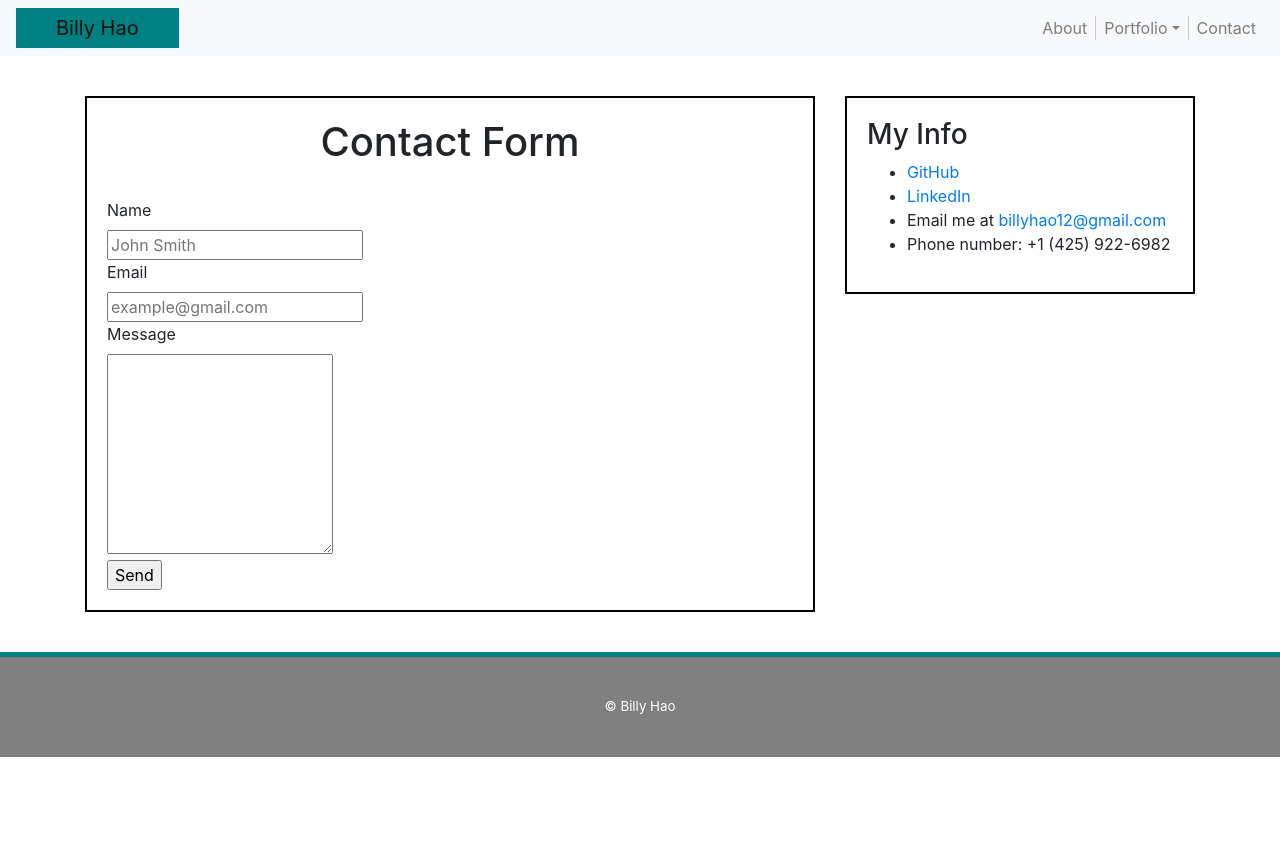
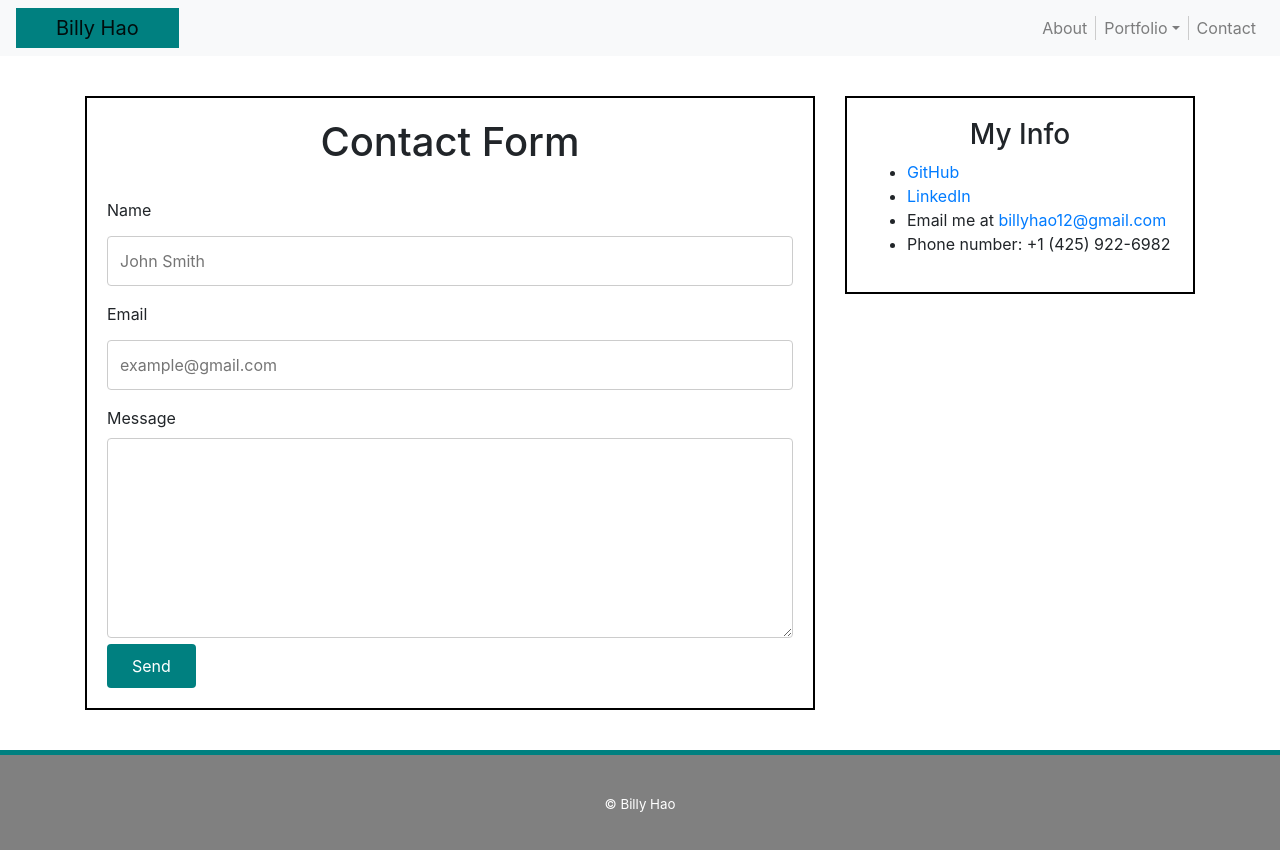
Before and after one commit to billyhao12/react-portfolio, a React (Create React App) app: page /contact in a window 1280 px wide. Shown: the top 850 px of the page. Before the commit the page ends 800 px from the top, so only its background shows below. Built offline with nearby package versions, Linux system fonts and the light colour scheme.

Commit message:
Added styling to the Contact page

```diff
--- a/src/pages/Contact/index.js
+++ b/src/pages/Contact/index.js
@@ -2,6 +2,8 @@ import React from 'react';
 import Container from 'react-bootstrap/Container';
 import Row from 'react-bootstrap/Row';
 import Col from 'react-bootstrap/Col';
+
+import './style.css';
 
 function Contact() {
 
@@ -40,7 +42,7 @@ function Contact() {
                     </div>
                 </Col>
 
-                <Col lg={4} id="myInfo">
+                <Col lg={4}>
                     <div className="box">
                         <h3>My Info</h3>
                         <ul>
--- a/src/pages/Contact/style.css
+++ b/src/pages/Contact/style.css
@@ -0,0 +1,29 @@
+/* Style inputs with type="text", select elements and textareas */
+input[type=text], select, textarea {
+    width: 100%;
+    padding: 12px;
+    border: 1px solid #ccc;
+    border-radius: 4px;
+    box-sizing: border-box;
+    margin-top: 6px;
+    margin-bottom: 16px;
+    resize: vertical;
+}
+
+/* Style the submit button with a specific background color etc */
+input[type=submit] {
+    background-color: teal;
+    color: white;
+    padding: 10px 25px;
+    border: none;
+    border-radius: 4px;
+    cursor: pointer;
+}
+
+input[type=submit]:hover {
+    background-color: rgb(50, 182, 169);
+}
+
+h3 {
+    text-align: center;
+}
```
